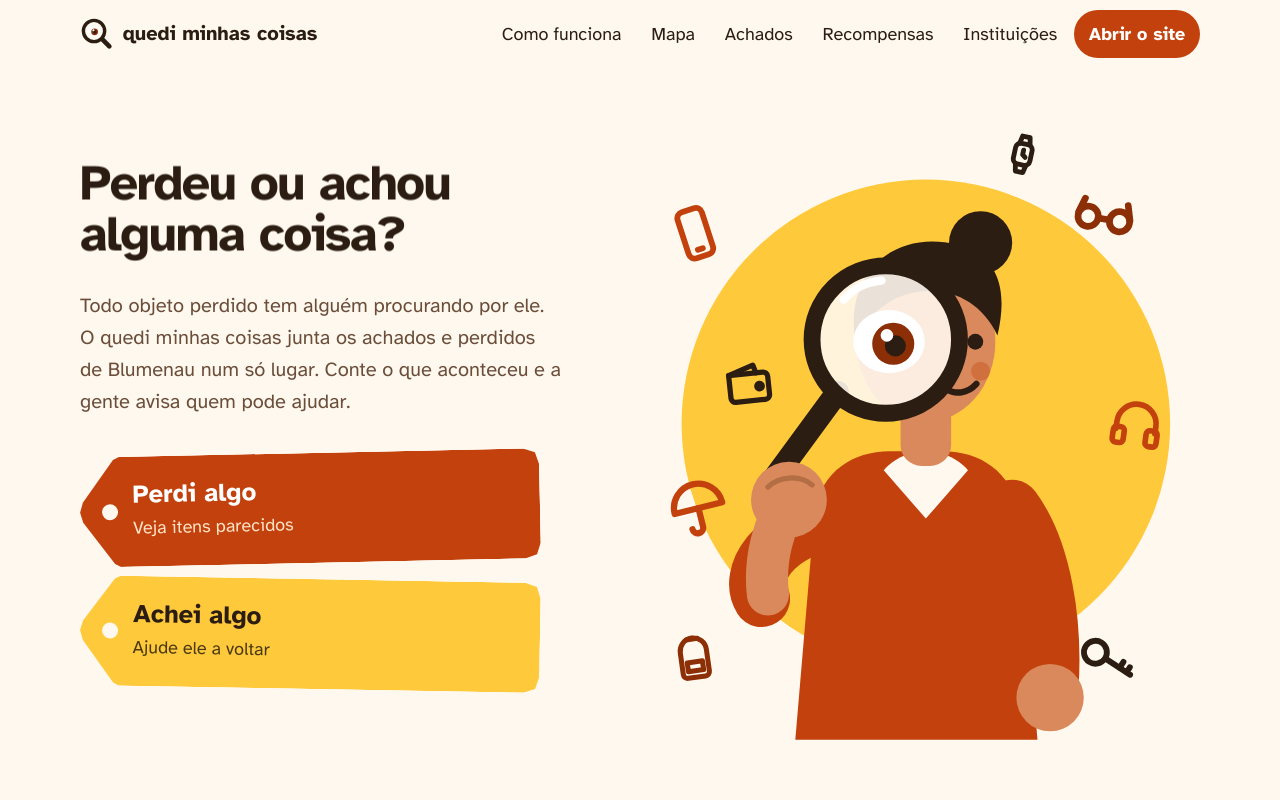
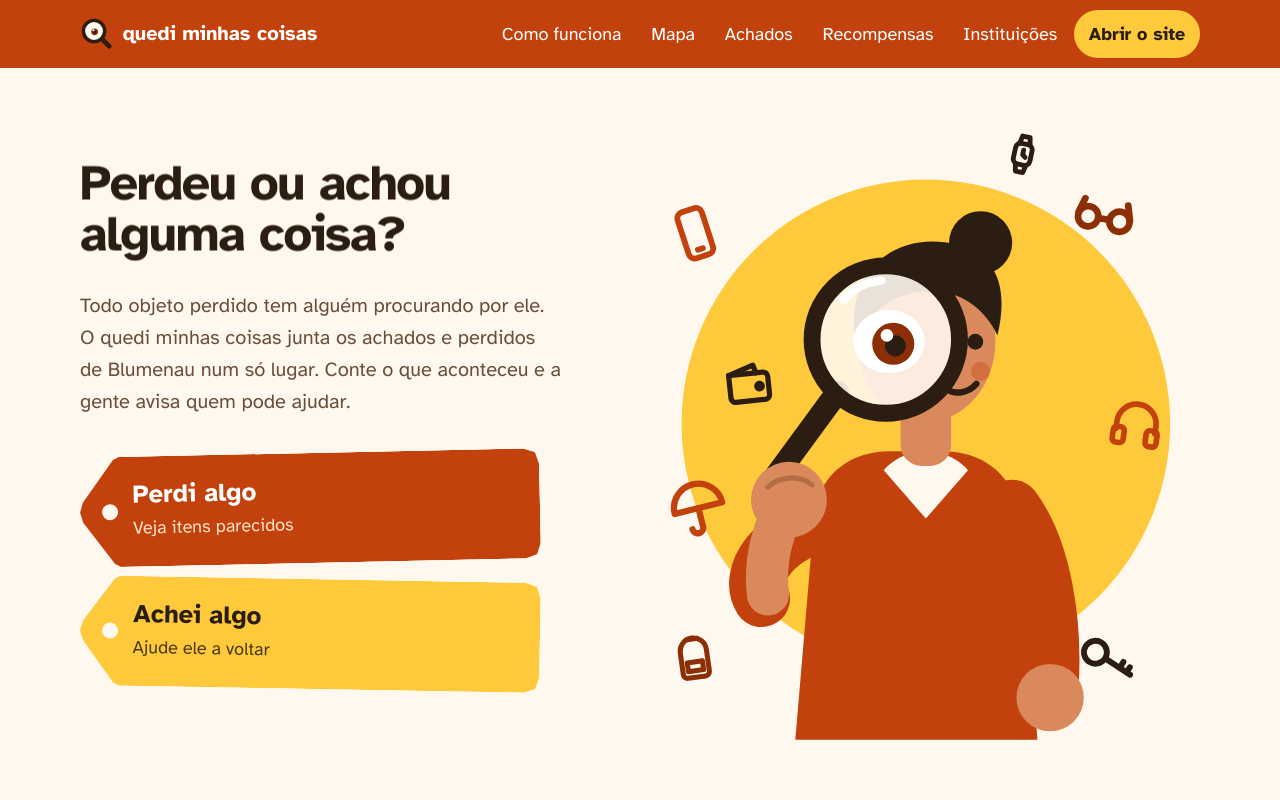
Before and after one commit to JPDLS27/quedi-minhas-coisas, a plain HTML site: page index.html in a window 1280 px wide. Shown: the top 800 px of the page. Drawn offline with Linux system fonts and the light colour scheme; animation ran at ten frames a second.

Commit message:
Cabeçalho laranja com "Abrir o site" em amarelo
Co-Authored-By: Claude Opus 5.5 <noreply@anthropic.com>
Claude-Session: https://claude.ai/code/session_011wB1Py5DbqayEEHgGNBcWV

```diff
--- a/css/style.css
+++ b/css/style.css
@@ -761,3 +761,12 @@ input:focus, select:focus, textarea:focus { border-color: var(--lago); outline:
   .pf-points .redeem-row .btn { grid-column: 2; justify-self: start; }
   .pf-card { padding: 1.2rem; }
 }
+
+/* ---------- Cabeçalho laranja com "Abrir o site" em amarelo ---------- */
+.site-head { background: var(--lago); color: #fff; }
+.site-head .brand, .site-head .brand:hover { color: #fff; }
+.site-nav a { color: #fff; transition: background-color .2s ease; }
+@media (hover: hover) and (pointer: fine) { .site-nav a:not(.btn):hover { background: rgba(255, 255, 255, .16); } }
+.site-nav a[aria-current="page"] { background: #fff; color: var(--lago-deep); }
+.site-nav a.btn-lago, .site-nav a.btn-lago:hover { background: var(--sol); border-color: var(--sol); color: var(--ink); font-weight: 700; }
+.site-nav a:focus-visible, .site-head .brand:focus-visible { outline: 3px solid var(--sol); outline-offset: 3px; }
```
